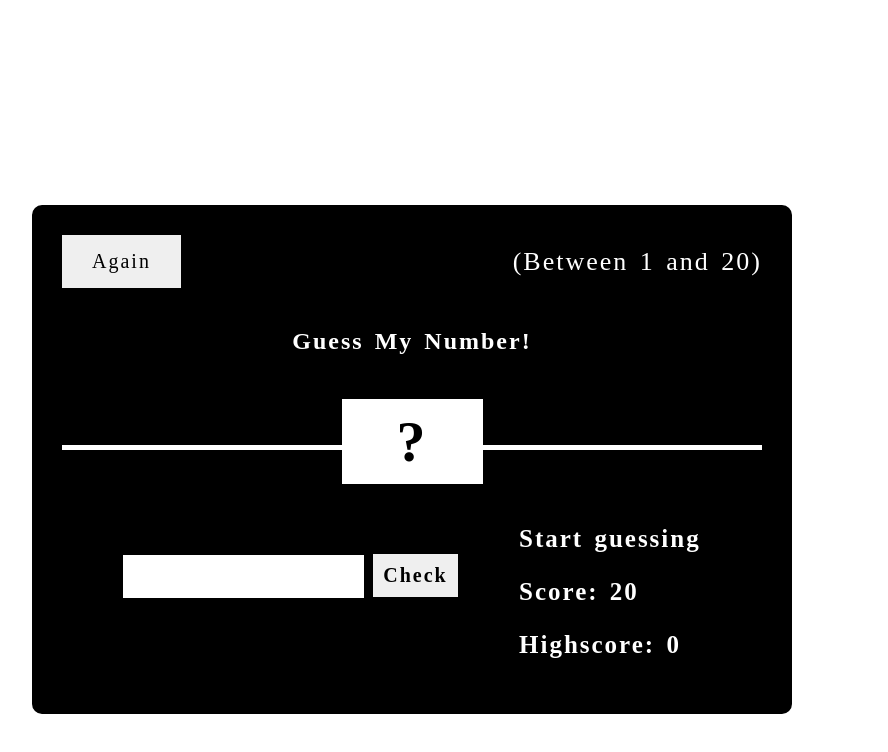
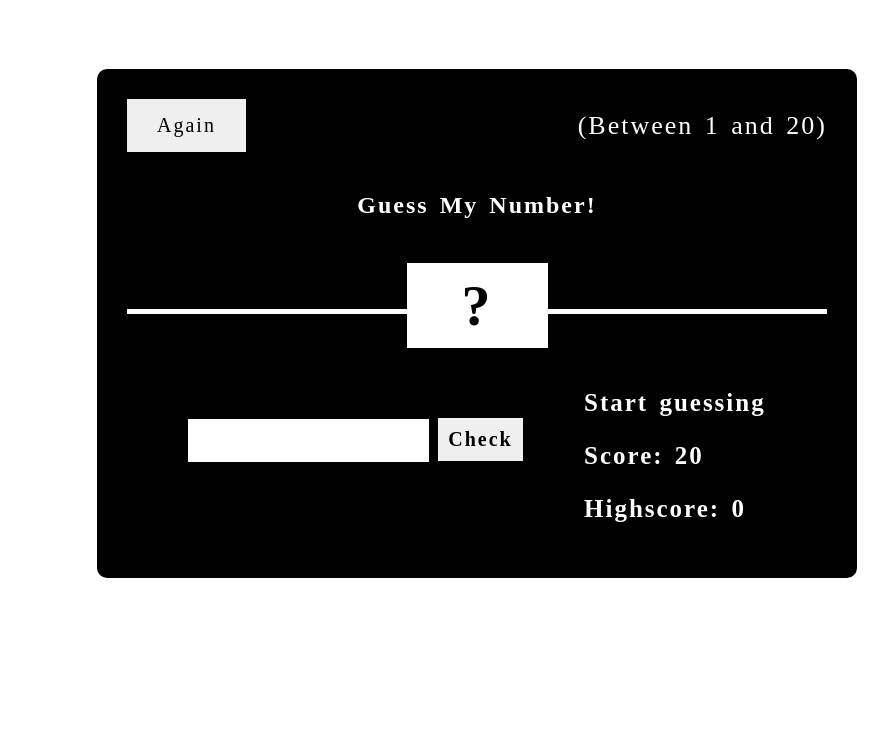
Before and after one commit to sagharnoursobhi/guessing-number, a plain HTML site: page index.html in a window 1280 px wide. Shown: the whole page, without its empty margins (163-1051 px from the left). Drawn offline with Linux system fonts and the light colour scheme; a web font is replaced by a local one.

Commit message:
css-updated

```diff
--- a/style.css
+++ b/style.css
@@ -1,3 +1,6 @@
+    body{
+        position: relative;
+    }
     html{
         font-family: 'Odibee Sans';
         word-spacing: 3px;
@@ -20,9 +23,7 @@
         font-size: 26px;
     }
     .container{
-        position: absolute;
-        top: 25%;
-        right: 25%;
+        margin: 4rem auto;
         width: 700px;
         border: 5px solid white;
         padding: 30px;
```
